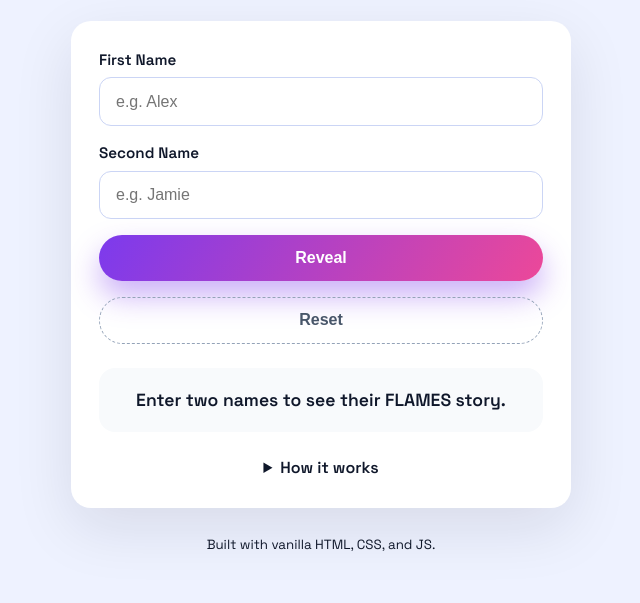
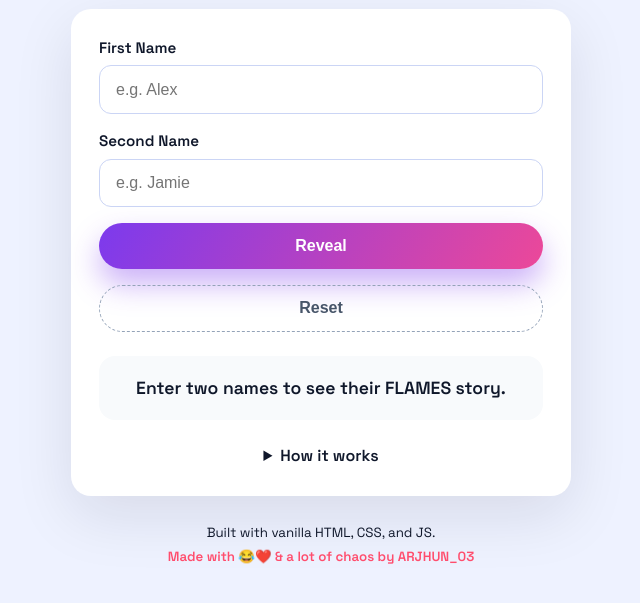
Before and after one commit to Arjhun03/FLAME, a plain HTML site: page index.html in a window 1280 px wide. Shown: the part 189-792 px from the top of the page, without its empty margins (319-959 px from the left). Drawn offline with Linux system fonts and the light colour scheme.

Commit message:
Update index.html

```diff
--- a/index.html
+++ b/index.html
@@ -64,9 +64,14 @@
         </details>
       </section>
 
-      <footer>
-        <small>Built with vanilla HTML, CSS, and JS.</small>
-      </footer>
+
+        <footer>
+  <small>Built with vanilla HTML, CSS, and JS.</small>
+  <br>
+  <small style="font-weight:600; color:#ff4d6d;">
+    Made with 😂❤️ & a lot of chaos by <span style="font-family: 'Space Grotesk';">ARJHUN_03</span>
+  </small>
+</footer>
     </main>
 
     <script src="script.js" defer></script>
```
